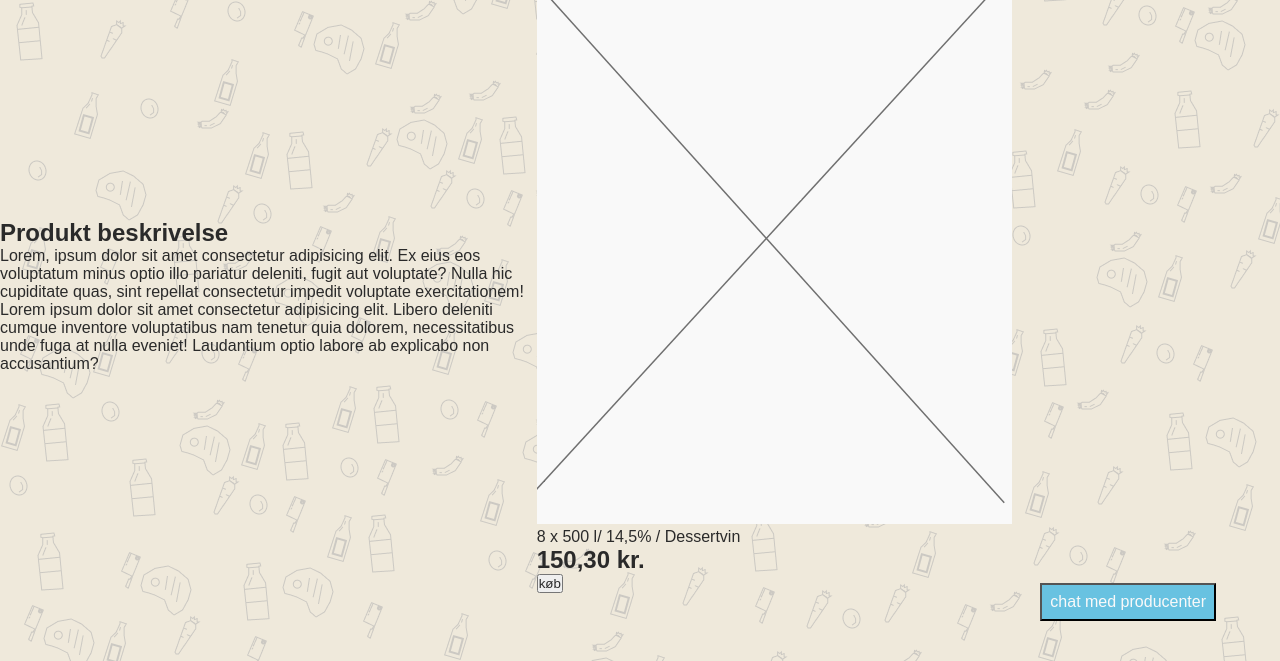
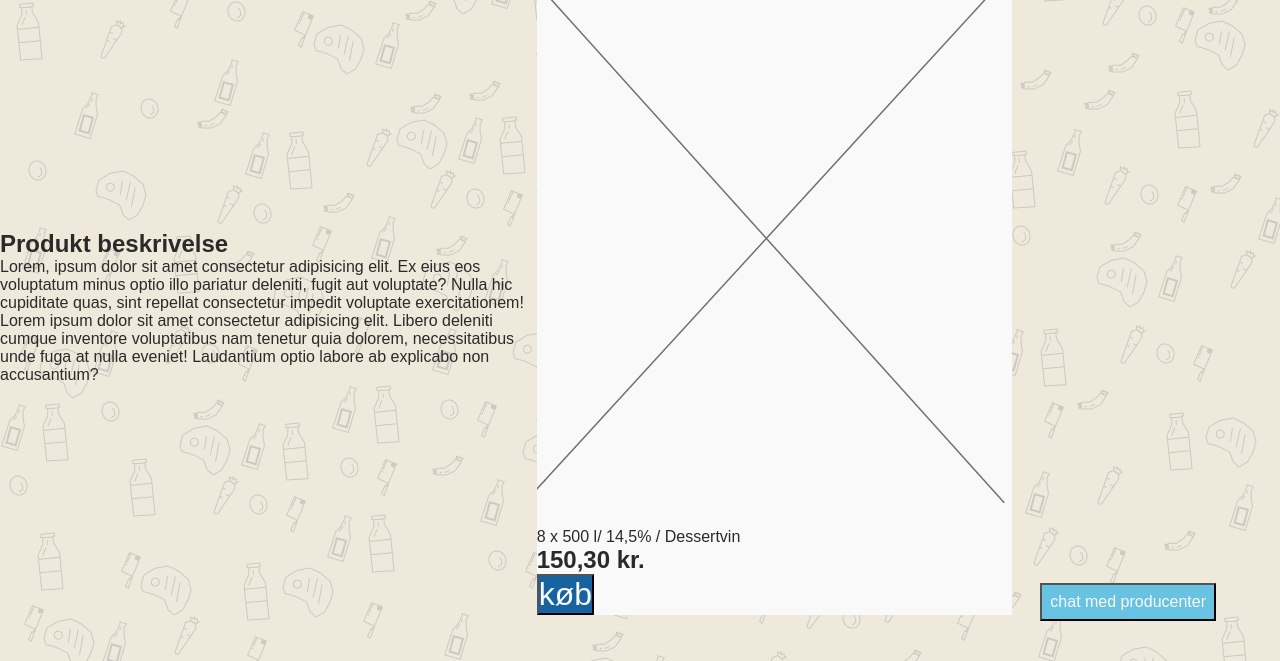
Before and after one commit to maxsendsen/raahandel-prototype, a plain HTML site: page produkt_info.html in a window 1280 px wide. Shown: the part 139-800 px from the top of the page. Drawn offline with Linux system fonts and the light colour scheme.

Commit message:
Update style.css

```diff
--- a/style.css
+++ b/style.css
@@ -197,4 +197,10 @@ body{
 
   .produkt_info--produkt{
       grid-area: produkt;
+      background-color: #F9F9F9;
   }
+  .produkt_info--produkt button{
+    background-color: #16639F;
+    color:#F9F9F9 ;
+    font-size: 2rem;
+  }
```
